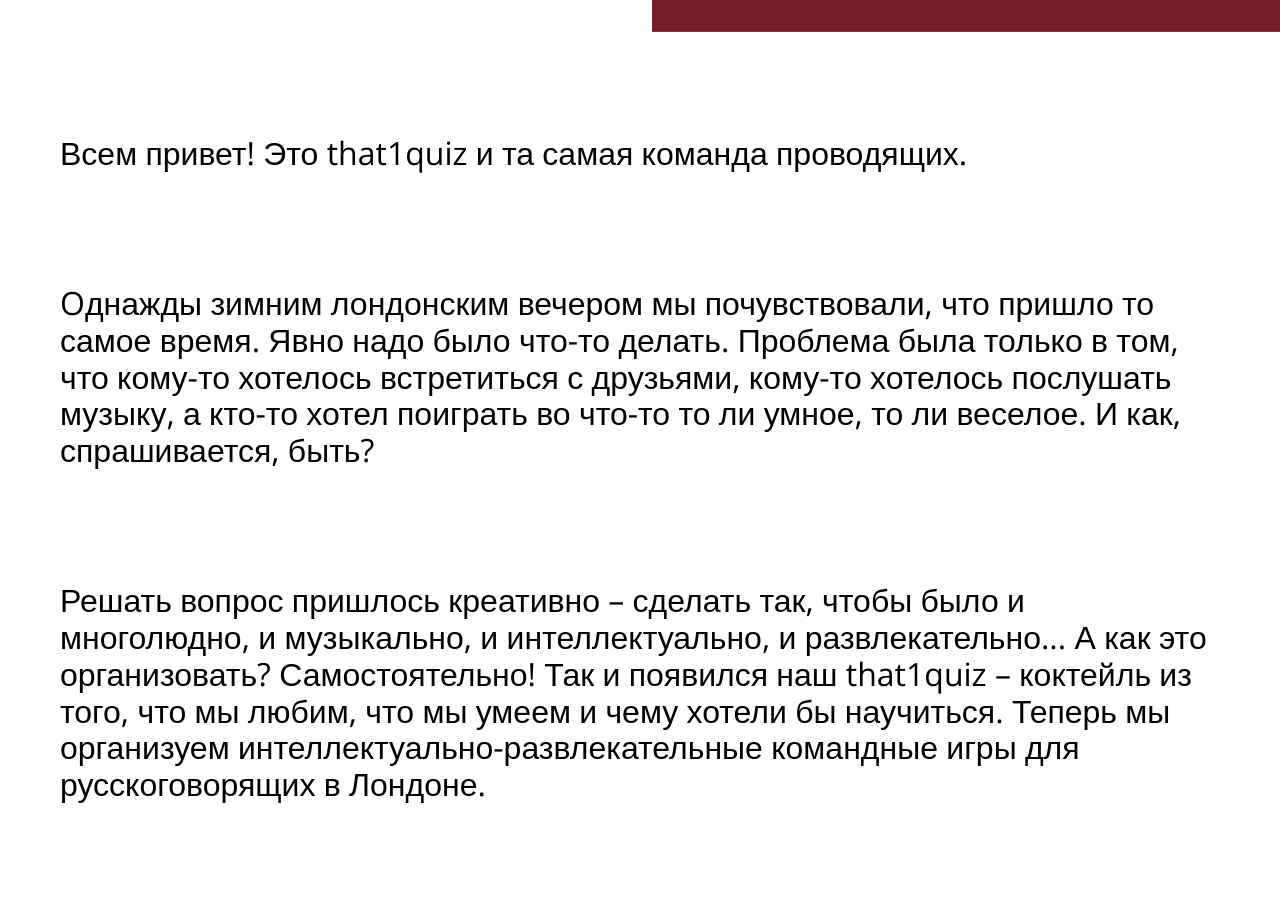
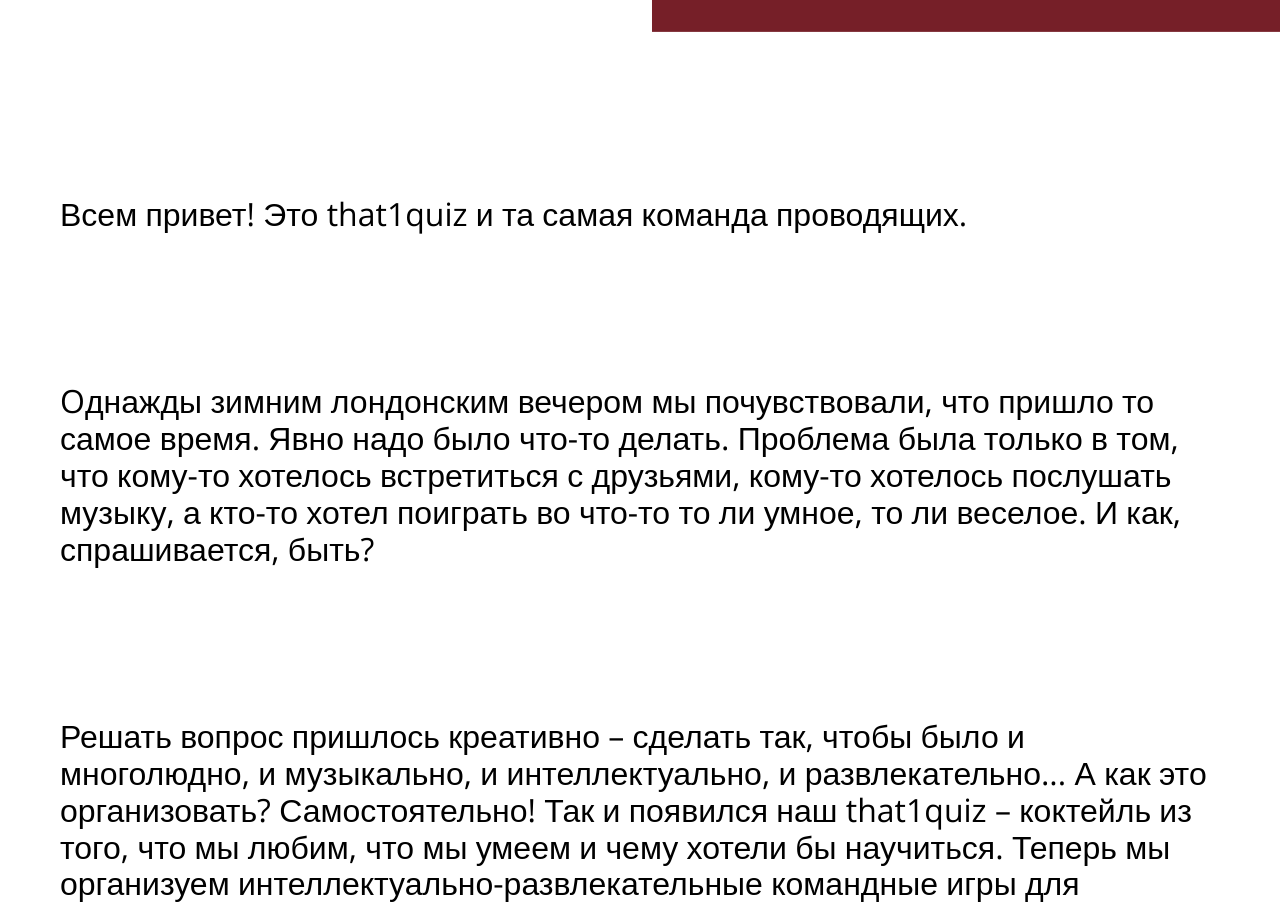
Before and after one commit to govyazina/that1quiz, a website built with webpack: page design/team.html in a window 1280 px wide. Shown: the part 1260-2162 px from the top of the page. Built offline with nearby package versions, Linux system fonts and the light colour scheme.

Commit message:
desktop-text-margin-top

```diff
--- a/src/scss/pages/team.scss
+++ b/src/scss/pages/team.scss
@@ -414,7 +414,8 @@
       font-size: 2em;
     }
     .main__about-our-team{
-      padding-bottom: 7%;
+      margin-top: 8%;
+      padding-bottom: 5%;
     }
     .main__team-member-block_evg-about-in-details, .main__team-member-block_mar-about-in-details, .main__team-member-block_alex-about-in-details{
       padding-bottom: 5%;
```
